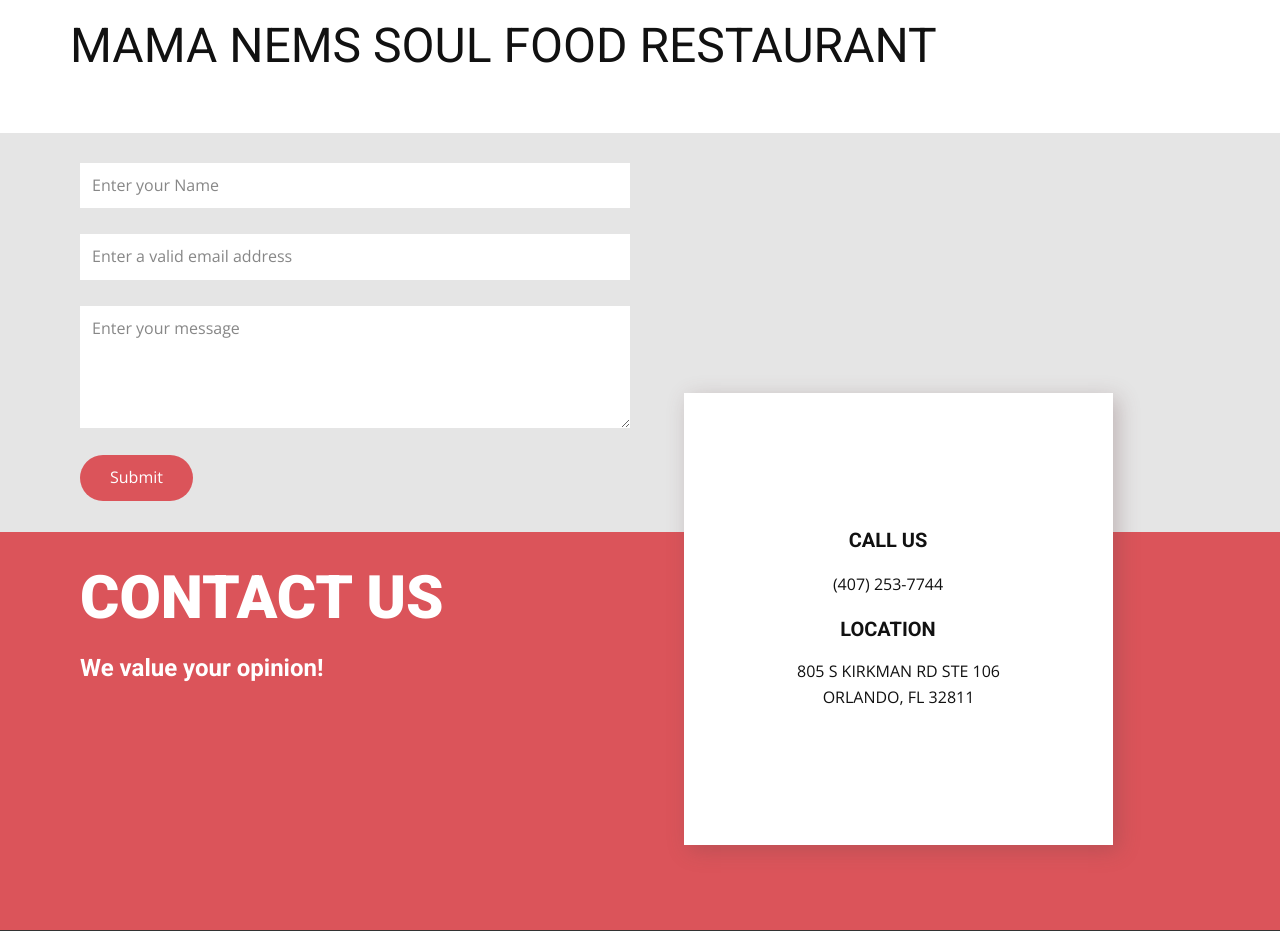
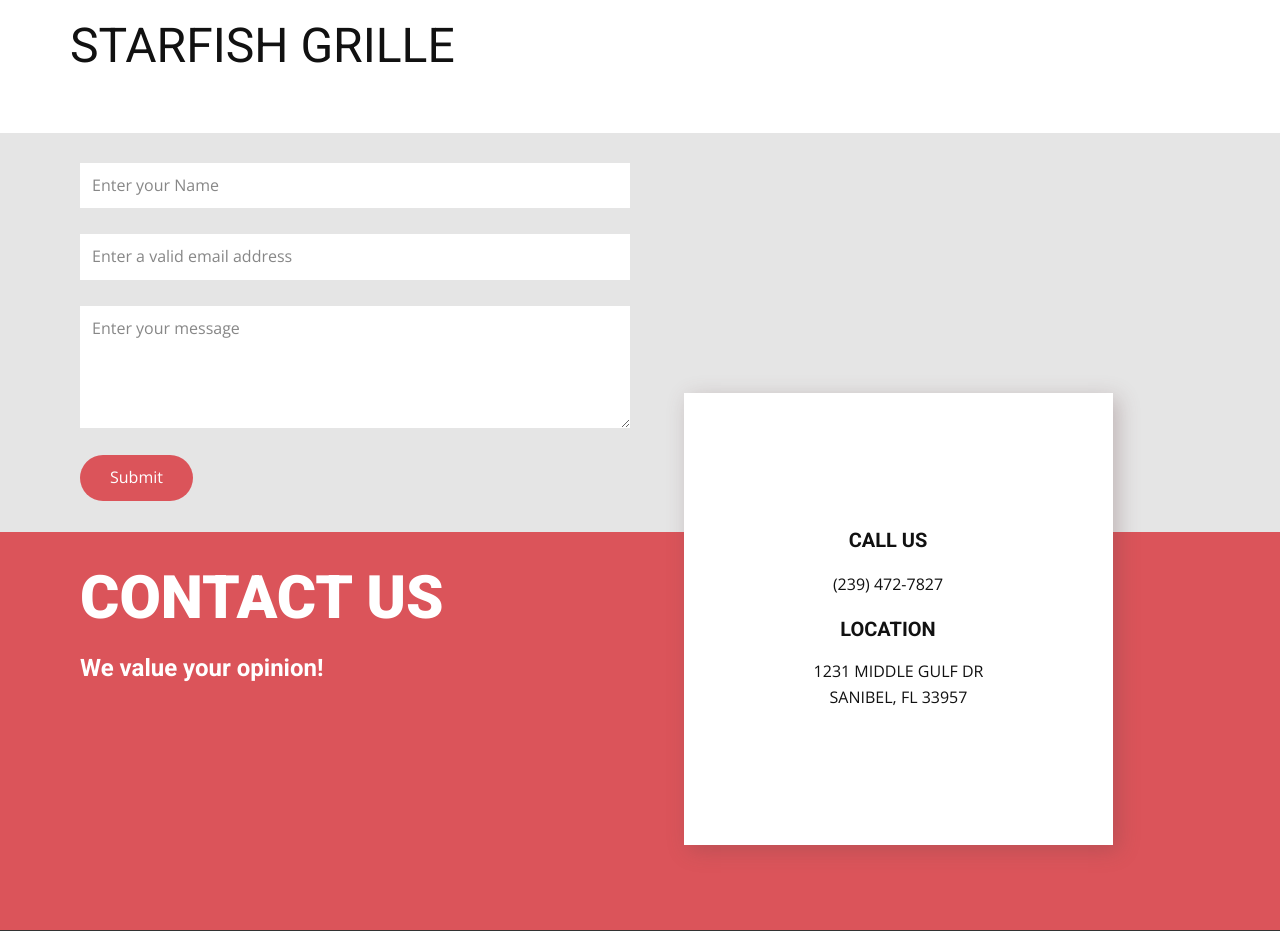
Before and after one commit to runacode/starfish2, a PHP site: page / in a window 1280 px wide. Shown: the top 931 px of the page. Run offline with PHP 8.4, Linux system fonts and the light colour scheme.

Commit message:
Update index.php

```diff
--- a/index.php
+++ b/index.php
@@ -1,7 +1,7 @@
-<?php $company = "MAMA NEMS SOUL FOOD RESTAURANT";
-$phone = "(407) 253-7744";
-	$address1 = "805 S KIRKMAN RD STE 106";
-	$address2 = "ORLANDO, FL 32811";
+<?php $company = "STARFISH GRILLE";
+$phone = "(239) 472-7827";
+	$address1 = "1231 MIDDLE GULF DR";
+	$address2 = "SANIBEL, FL 33957";
 ?>
 <!DOCTYPE html>
 <html style="font-size: 16px;">
```
